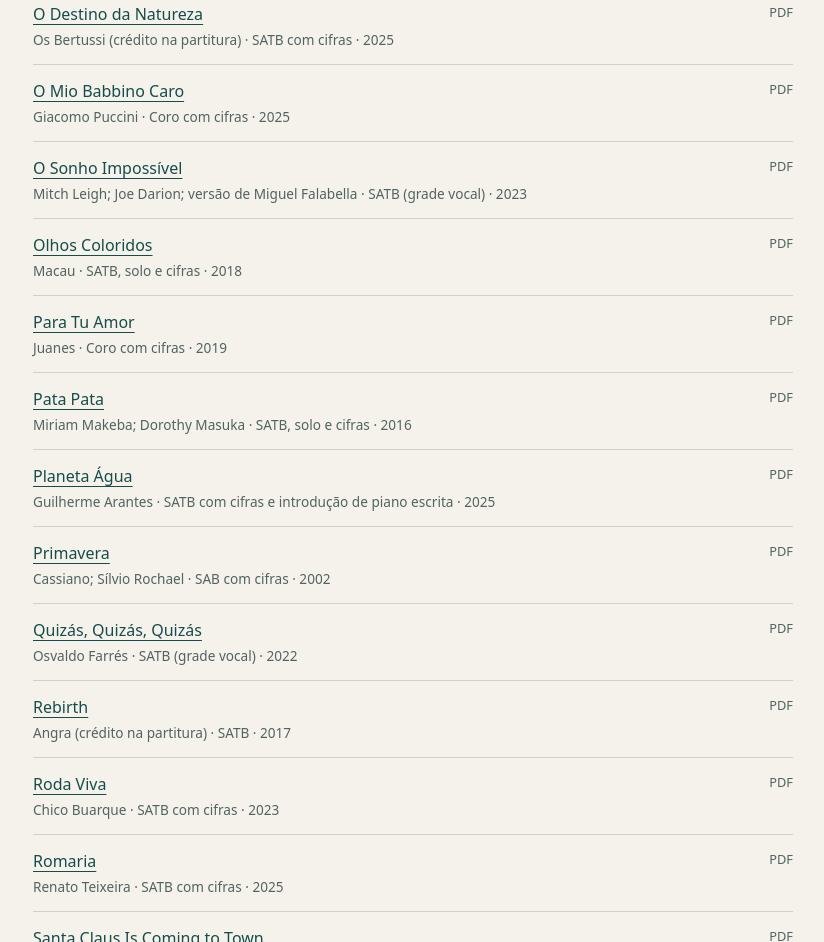
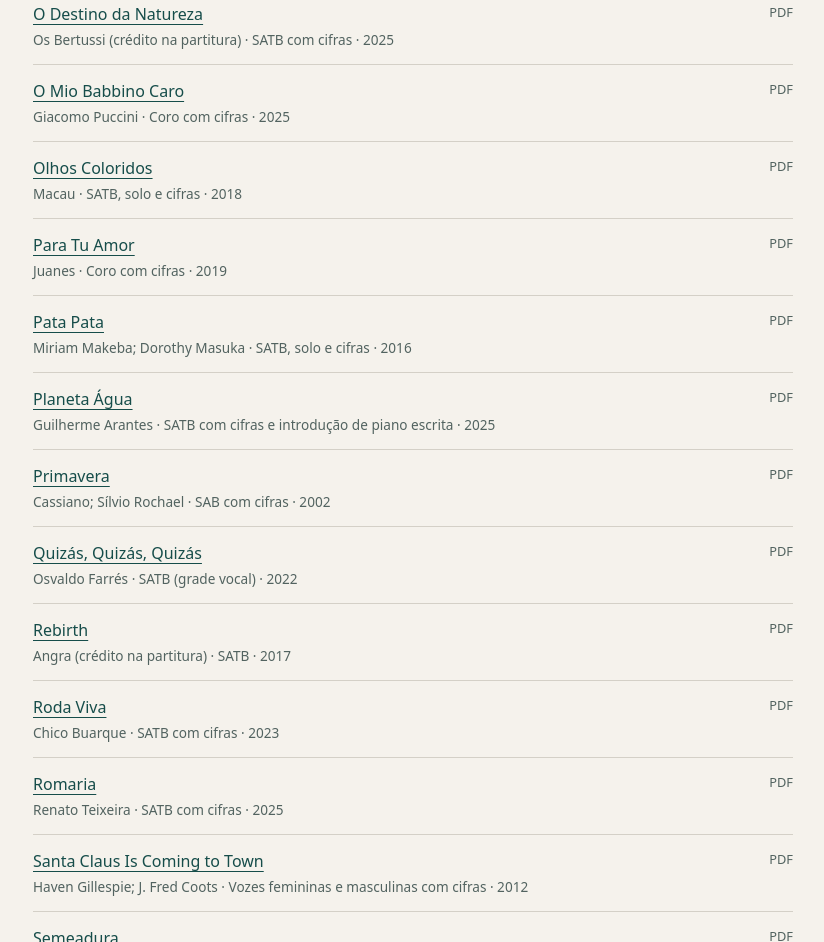
Before and after one commit to marcelorabellodossantos/marcelorabellodossantos.github.io, a plain HTML site: page arranjos/index.html in a window 1280 px wide. Shown: the part 2962-3904 px from the top of the page, without its empty margins (227-1051 px from the left). Drawn offline with Linux system fonts and the light colour scheme.

Commit message:
Retirar O Sonho Impossível do catálogo

```diff
--- a/arranjos/index.html
+++ b/arranjos/index.html
@@ -35,7 +35,6 @@
 <li><a href="../mutirao-de-amor.pdf" download>Mutirão de Amor</a><span class="pdf">PDF</span><div class="meta">Jorge Aragão; Sombrinha; Zeca Pagodinho · SATB com cifras · 2019</div></li>
 <li><a href="../o-destino-da-natureza.pdf" download>O Destino da Natureza</a><span class="pdf">PDF</span><div class="meta">Os Bertussi (crédito na partitura) · SATB com cifras · 2025</div></li>
 <li><a href="../o-mio-babbino-caro.pdf" download>O Mio Babbino Caro</a><span class="pdf">PDF</span><div class="meta">Giacomo Puccini · Coro com cifras · 2025</div></li>
-<li><a href="../o-sonho-impossivel.pdf" download>O Sonho Impossível</a><span class="pdf">PDF</span><div class="meta">Mitch Leigh; Joe Darion; versão de Miguel Falabella · SATB (grade vocal) · 2023</div></li>
 <li><a href="../olhos-coloridos.pdf" download>Olhos Coloridos</a><span class="pdf">PDF</span><div class="meta">Macau · SATB, solo e cifras · 2018</div></li>
 <li><a href="../para-tu-amor.pdf" download>Para Tu Amor</a><span class="pdf">PDF</span><div class="meta">Juanes · Coro com cifras · 2019</div></li>
 <li><a href="../pata-pata.pdf" download>Pata Pata</a><span class="pdf">PDF</span><div class="meta">Miriam Makeba; Dorothy Masuka · SATB, solo e cifras · 2016</div></li>
```
